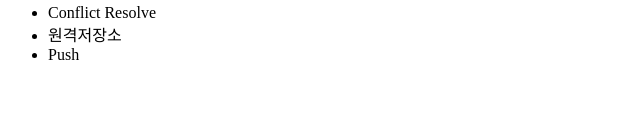
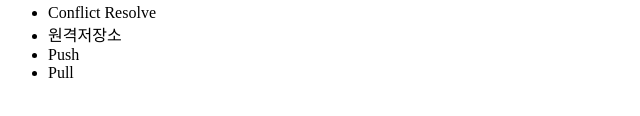
Before and after one commit to friendlyparker/open_tutorials_parker, a plain HTML site: page index.html in a window 1280 px wide. Shown: the part 134-250 px from the top of the page, 0-640 px from the left. Drawn offline with Linux system fonts and the light colour scheme.

Commit message:
add - list pull

```diff
--- a/index.html
+++ b/index.html
@@ -17,6 +17,7 @@
       <li>Conflict Resolve</li>
       <li>원격저장소</li>
       <li>Push</li>
+      <li>Pull</li>
     </ul>
   </body>
 </html>
```
